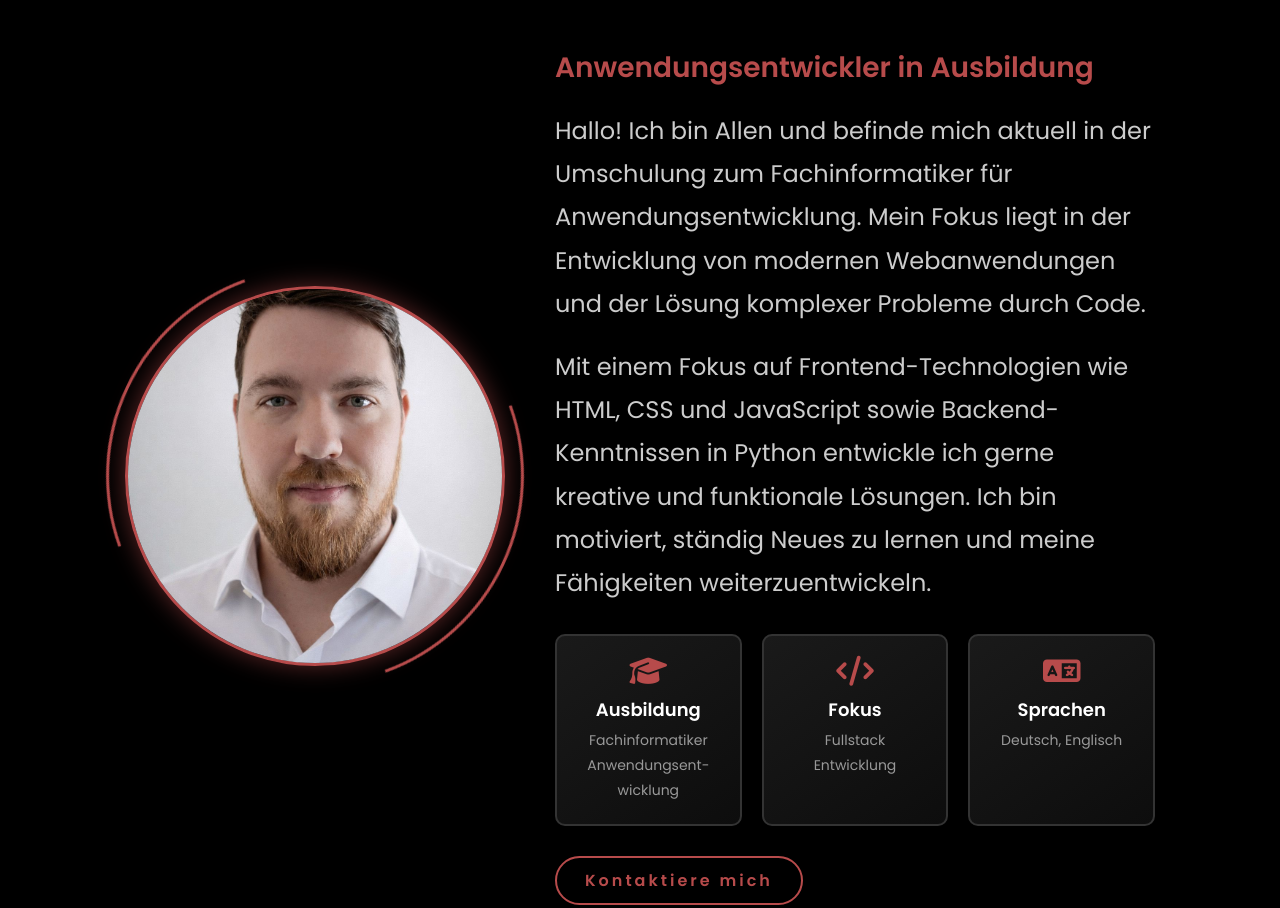
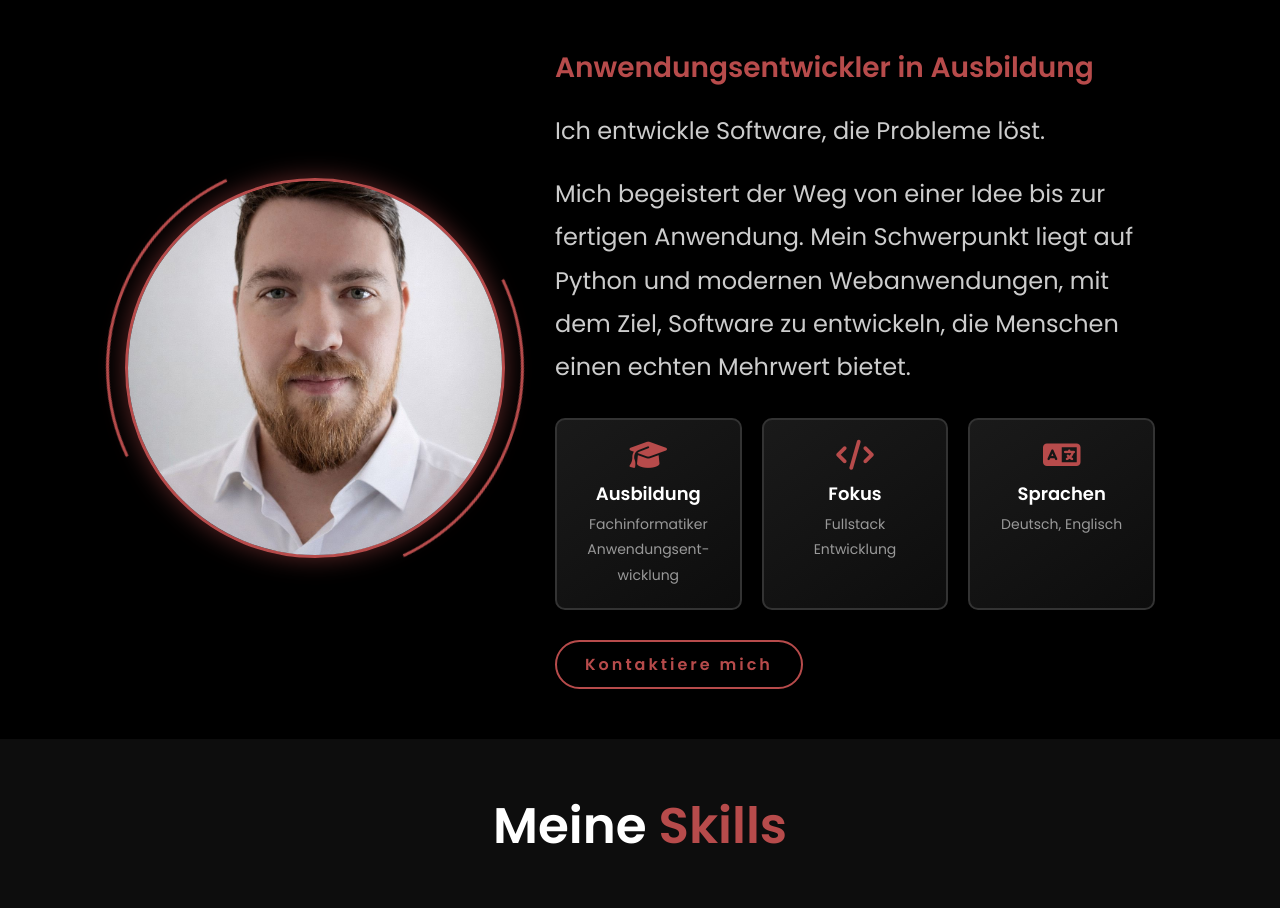
Before and after one commit to Voidelele/Portfolio, a plain HTML site: page index.html in a window 1280 px wide. Shown: the part 928-1836 px from the top of the page. Drawn offline with Linux system fonts and the light colour scheme.

Commit message:
Refactor about section content for clarity and conciseness

```diff
--- a/index.html
+++ b/index.html
@@ -62,14 +62,10 @@
             <div class="about-content">
                 <h3>Anwendungsentwickler in Ausbildung</h3>
                 <p>
-                    Hallo! Ich bin Allen und befinde mich aktuell in der Umschulung zum Fachinformatiker
-                    für Anwendungsentwicklung. Mein Fokus liegt in der Entwicklung von modernen
-                    Webanwendungen und der Lösung komplexer Probleme durch Code.
+                    Ich entwickle Software, die Probleme löst.
                 </p>
                 <p>
-                    Mit einem Fokus auf Frontend-Technologien wie HTML, CSS und JavaScript sowie
-                    Backend-Kenntnissen in Python entwickle ich gerne kreative und funktionale Lösungen.
-                    Ich bin motiviert, ständig Neues zu lernen und meine Fähigkeiten weiterzuentwickeln.
+                    Mich begeistert der Weg von einer Idee bis zur fertigen Anwendung. Mein Schwerpunkt liegt auf Python und modernen Webanwendungen, mit dem Ziel, Software zu entwickeln, die Menschen einen echten Mehrwert bietet.
                 </p>
 
                 <div class="about-info">
```
